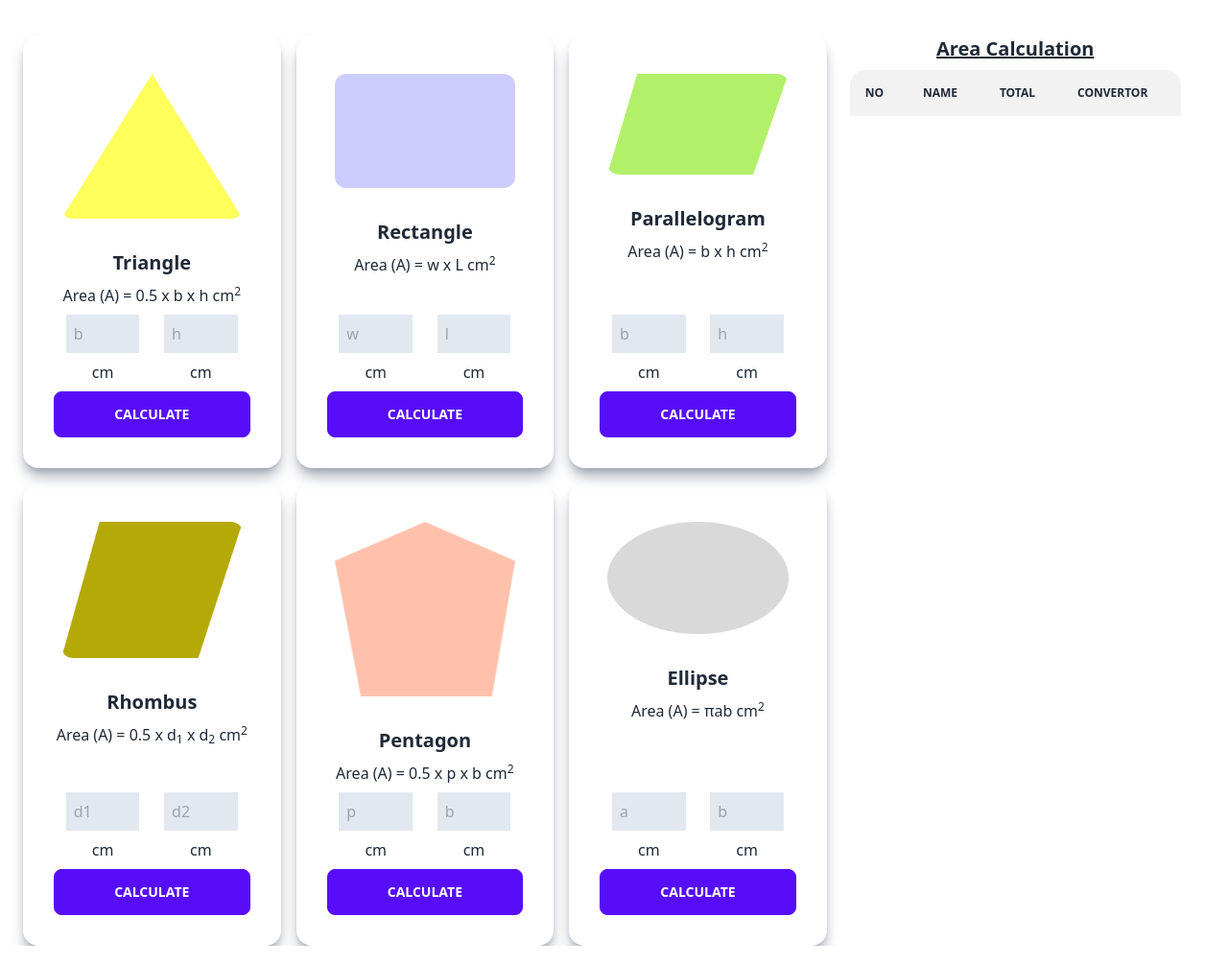
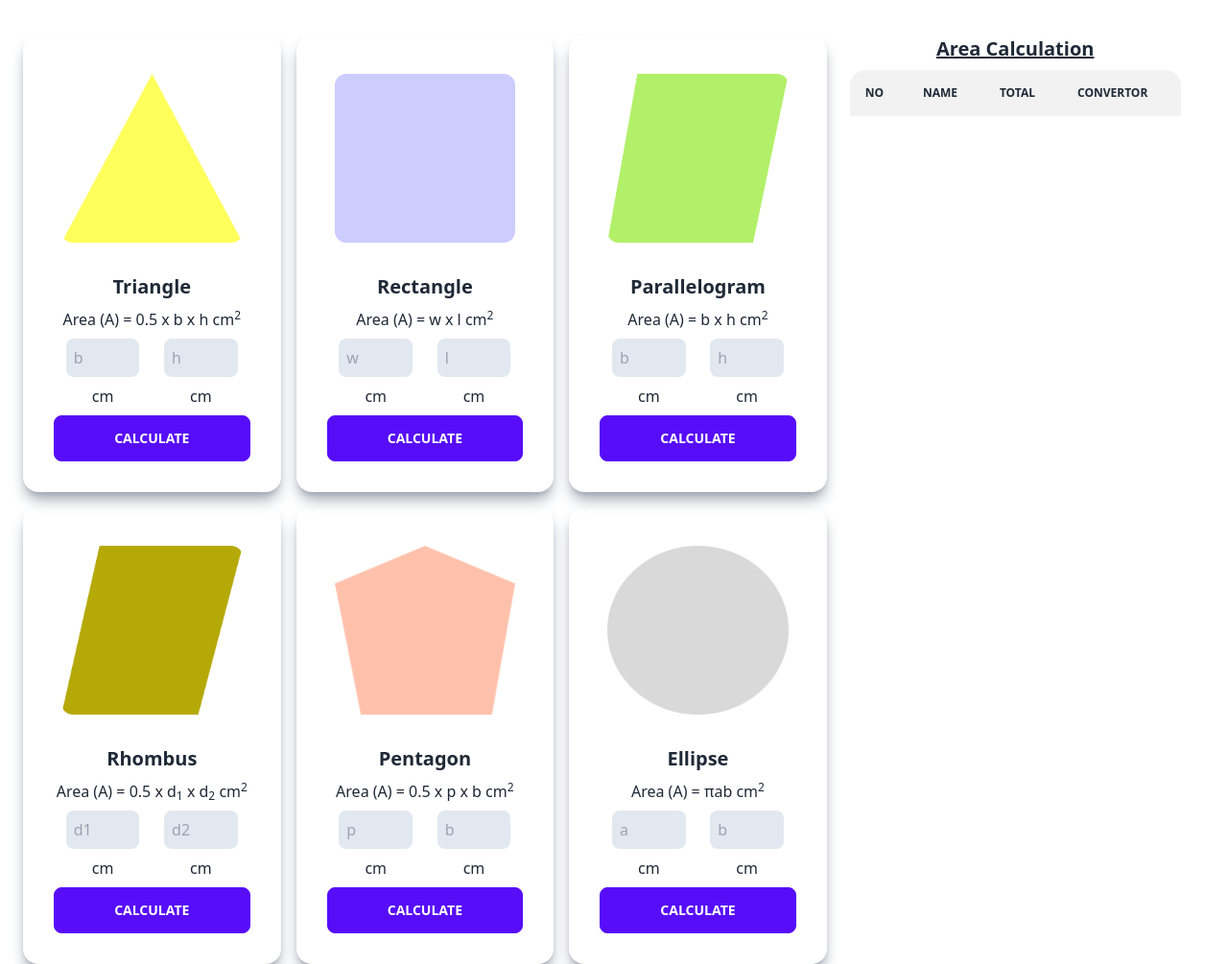
Before and after one commit to Sanjidul-Alom-Shifat/Geometry-Genius, a plain HTML site: page index.html in a window 1280 px wide. Shown: the part 75-1080 px from the top of the page at 96% size. Drawn offline with nearby package versions, Linux system fonts and the light colour scheme.

Commit message:
Update index.html

```diff
--- a/index.html
+++ b/index.html
@@ -5,6 +5,7 @@
     <meta http-equiv="X-UA-Compatible" content="IE=edge">
     <meta name="viewport" content="width=device-width, initial-scale=1.0">
     <title>Geometry Genius</title>
+    <link rel="icon" href="images/geometry-genius.png" type="image/icon type" class="rounded-full">
     <!-- tailwind CSS script -->
     <link
     href="https://cdn.jsdelivr.net/npm/daisyui@2.50.1/dist/full.css"
@@ -33,23 +34,23 @@
     <!-- main part start -->
     <main>
         <section class="flex flex-col lg:flex-row px-6 gap-6 mt-8">
-            <div class="lg:w-[68%] w-full grid lg:grid-cols-3 gap-4 grid-cols-1">
+            <div class="lg:w-[68%] w-full grid md:grid-cols-2 lg:grid-cols-3 gap-4 grid-cols-1">
 
                 <!-- Triangle part -->
                 <div  class="card w-full shadow-lg shadow-gray-400 " id="triangle-card" >
                     <figure class="px-10 pt-10">
-                        <img src="images/triangle.png" alt="Shoes" class="rounded-xl" />
+                        <img src="images/triangle.png" alt="Shoes" class="rounded-xl w-full h-44" />
                     </figure>
                     <div class="card-body items-center text-center">
                         <h2 id="triangle-title" class="card-title">Triangle</h2>
                         <p>Area (A) = <span id="t-area">0.5 x b x h</span> cm<sup>2</sup></p>
                         <div class="flex justify-between">
                             <div>
-                                <input id="triangle-height" class="inline w-3/4 mb-2 bg-slate-200 p-2" type="text" placeholder="b">
+                                <input id="triangle-height" class="inline w-3/4 mb-2 bg-slate-200 p-2 rounded-lg" type="text" placeholder="b">
                                 <span>cm</span>
                             </div>
                             <div>
-                                <input id="triangle-width" class="inline w-3/4 mb-2 bg-slate-200 p-2" type="text" placeholder="h">
+                                <input id="triangle-width" class="inline w-3/4 mb-2 bg-slate-200 p-2 rounded-lg" type="text" placeholder="h">
                                 <span>cm</span>
                             </div>
                         </div>
@@ -61,17 +62,17 @@
                 <!-- Rectangle part -->
                 <div class="card w-full shadow-lg shadow-gray-400" id="rectangle-card">
                     <figure class="px-10 pt-10">
-                        <img src="images/rectangle.png" alt="Shoes" class="rounded-xl" />
+                        <img src="images/rectangle.png" alt="Shoes" class="rounded-xl w-full h-44" />
                     </figure>
                     <div class="card-body items-center text-center">
                         <h2 id="rectangle-title" class="card-title">Rectangle</h2>
-                        <p>Area (A) = <span id="rec-t">w x L</span> cm<sup>2</sup></p>
+                        <p>Area (A) = <span id="rec-t">w x l</span> cm<sup>2</sup></p>
                         <div class="flex justify-between">
                             <div>
-                                <input id="rectangle-width" class="inline w-3/4 mb-2 bg-slate-200 p-2" type="text" placeholder="w"> <span>cm</span>
+                                <input id="rectangle-width" class="inline w-3/4 mb-2 bg-slate-200 p-2 rounded-lg" type="text" placeholder="w"> <span>cm</span>
                             </div>
                             <div>
-                                <input id="rectangle-length" class="inline w-3/4 mb-2 bg-slate-200 p-2" type="text" placeholder="l">
+                                <input id="rectangle-length" class="inline w-3/4 mb-2 bg-slate-200 p-2 rounded-lg" type="text" placeholder="l">
                                 <span>cm</span>
                             </div>
                         </div>
@@ -83,17 +84,17 @@
                 <!-- Parallelogram part -->
                 <div class="card w-full shadow-lg shadow-gray-400" id="parallelogram-card">
                     <figure class="px-10 pt-10">
-                        <img src="images/parallelogram.png" alt="Shoes" class="rounded-xl" />
+                        <img src="images/parallelogram.png" alt="Shoes" class="rounded-xl w-full h-44" />
                     </figure>
                     <div class="card-body items-center text-center">
                         <h2 id="parallelogram-title" class="card-title">Parallelogram</h2>
                         <p>Area (A) = <span id="para-t">b x h</span> cm<sup>2</sup></p>
                         <div class="flex justify-between">
                             <div>
-                                <input id="parallelogram-width" class="inline w-3/4 mb-2 bg-slate-200 p-2" type="text" placeholder="b"> <span>cm</span>
+                                <input id="parallelogram-width" class="inline w-3/4 mb-2 bg-slate-200 p-2 rounded-lg" type="text" placeholder="b"> <span>cm</span>
                             </div>
                             <div>
-                                <input id="parallelogram-height" class="inline w-3/4 mb-2 bg-slate-200 p-2" type="text" placeholder="h">
+                                <input id="parallelogram-height" class="inline w-3/4 mb-2 bg-slate-200 p-2 rounded-lg" type="text" placeholder="h">
                                 <span>cm</span>
                             </div>
                         </div>
@@ -105,17 +106,17 @@
                 <!-- Rhombus part -->
                 <div class="card w-full shadow-lg shadow-gray-400" id="rhombus-card">
                     <figure class="px-10 pt-10">
-                        <img src="images/rhombus.png" alt="Shoes" class="rounded-xl" />
+                        <img src="images/rhombus.png" alt="Shoes" class="rounded-xl w-full h-44" />
                     </figure>
                     <div class="card-body items-center text-center">
                         <h2 id="rhombus-title" class="card-title">Rhombus</h2>
                         <p>Area (A) = <span id="rhombus-t">0.5 x d<sub>1</sub> x d<sub>2</sub></span> cm<sup>2</sup></p>
                         <div class="flex justify-between">
                             <div>
-                                <input id="rhombus-height" class="inline w-3/4 mb-2 bg-slate-200 p-2" type="text" placeholder="d1"> <span>cm</span>
+                                <input id="rhombus-height" class="inline w-3/4 mb-2 bg-slate-200 p-2 rounded-lg" type="text" placeholder="d1"> <span>cm</span>
                             </div>
                             <div>
-                                <input id="rhombus-width" class="inline w-3/4 mb-2 bg-slate-200 p-2" type="text" placeholder="d2">
+                                <input id="rhombus-width" class="inline w-3/4 mb-2 bg-slate-200 p-2 rounded-lg" type="text" placeholder="d2">
                                 <span>cm</span>
                             </div>
                         </div>
@@ -127,17 +128,17 @@
                 <!-- Pentagon part -->
                 <div class="card w-full shadow-lg shadow-gray-400" id="pentagon-card">
                     <figure class="px-10 pt-10">
-                        <img src="images/pentagon.png" alt="Shoes" class="rounded-xl w-full" />
+                        <img src="images/pentagon.png" alt="Shoes" class="rounded-xl w-full h-44" />
                     </figure>
                     <div class="card-body items-center text-center">
                         <h2 id="pentagon-title" class="card-title">Pentagon</h2>
                         <p>Area (A) = <span id="penta-t">0.5 x p x b</span> cm<sup>2</sup></p>
                         <div class="flex justify-between">
                             <div>
-                                <input id="pentagon-height" class="inline w-3/4 mb-2 bg-slate-200 p-2" type="text" placeholder="p"> <span>cm</span>
+                                <input id="pentagon-height" class="inline w-3/4 mb-2 bg-slate-200 p-2 rounded-lg" type="text" placeholder="p"> <span>cm</span>
                             </div>
                             <div>
-                                <input id="pentagon-width" class="inline w-3/4 mb-2 bg-slate-200 p-2" type="text" placeholder="b">
+                                <input id="pentagon-width" class="inline w-3/4 mb-2 bg-slate-200 p-2 rounded-lg" type="text" placeholder="b">
                                 <span>cm</span>
                             </div>
                         </div>
@@ -149,17 +150,17 @@
                 <!-- Ellipse part -->
                 <div class="card w-full shadow-lg shadow-gray-400 " id="ellipse-card">
                     <figure class="px-10 pt-10">
-                        <img src="images/ellipse.png" alt="Shoes" class="rounded-xl" />
+                        <img src="images/ellipse.png" alt="Shoes" class="rounded-xl w-full h-44" />
                     </figure>
                     <div class="card-body items-center text-center">
                         <h2 id="ellipse-title" class="card-title">Ellipse</h2>
                         <p>Area (A) = <span id="ellipse-t">&pi;ab</span> cm<sup>2</sup></p>
                         <div class="flex justify-between">
                             <div>
-                                <input id="ellipse-height" class="inline w-3/4 mb-2 bg-slate-200 p-2" type="text" placeholder="a"> <span>cm</span>
+                                <input id="ellipse-height" class="inline w-3/4 mb-2 bg-slate-200 p-2 rounded-lg" type="text" placeholder="a"> <span>cm</span>
                             </div>
                             <div>
-                                <input id="ellipse-width" class="inline w-3/4 mb-2 bg-slate-200 p-2" type="text" placeholder="b">
+                                <input id="ellipse-width" class="inline w-3/4 mb-2 bg-slate-200 p-2 rounded-lg" type="text" placeholder="b">
                                 <span>cm</span>
                             </div>
                         </div>
@@ -198,7 +199,9 @@
         </section>
     </main>
     <!-- main part end -->
+    <script>
 
+    </script>
 
     <script src="commonfunction.js"></script>
     <script src="script.js"></script>
```
